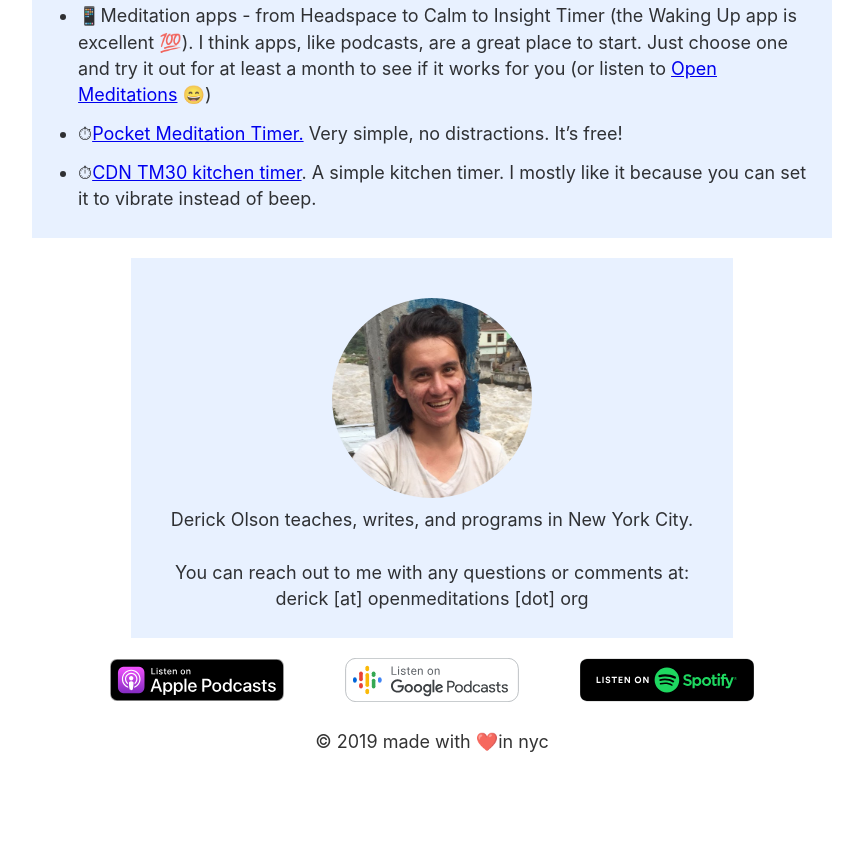
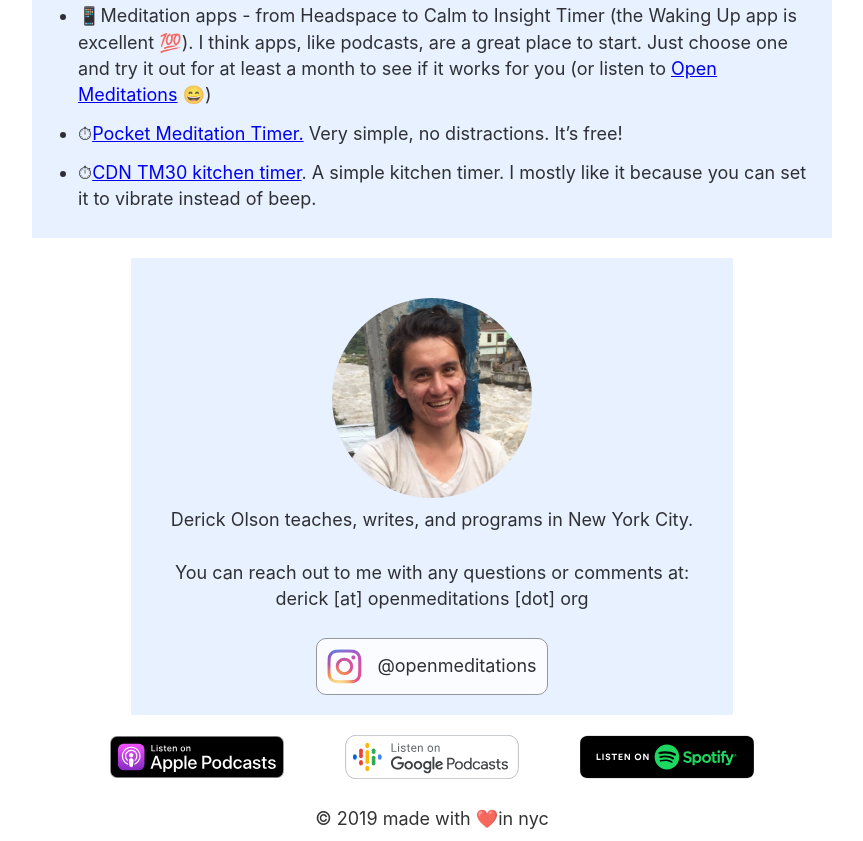
Before and after one commit to dericko/open, a Gatsby site: page / in a window 1280 px wide. Shown: the part 2969-3810 px from the top of the page, without its empty margins (208-1071 px from the left). Before the commit the page ends 3733 px from the top, so only its background shows below. Built offline with nearby package versions, Linux system fonts and the light colour scheme; Gatsby itself is replaced by a stand-in of ours.

Commit message:
add insta icon

```diff
--- a/src/components/badges.js
+++ b/src/components/badges.js
@@ -1,6 +1,7 @@
 import React from "react"
 
 import styles from "./badges.module.css"
+import Image, { INSTAGRAM_ICON } from "./image"
 
 const GoogleBadge = ({ className, dimensions }) => (
   <a
@@ -191,7 +192,32 @@
   </a>
 )
 
-const Badges = ({ primaryOnly }) => {
+export const InstagramBadge = ({ className, dimensions }) => (
+  <a
+    className={className}
+    aria-label="instagram-account"
+    href="https://www.instagram.com/openmeditations"
+    style={{
+      ...dimensions,
+      display: "flex",
+      justifyContent: "center",
+      alignItems: "center",
+      textDecoration: "none",
+      color: "black",
+      backgroundColor: "white",
+      border: "1px solid gray",
+      borderRadius: 10,
+      padding: 10,
+    }}
+  >
+    <div style={{ width: 35, marginRight: 15 }}>
+      <Image imageName={INSTAGRAM_ICON} alt="instagram icon" />
+    </div>
+    <span style={{ fontSize: 18 }}>@openmeditations</span>
+  </a>
+)
+
+export const Badges = ({ primaryOnly }) => {
   const dimensions = primaryOnly
     ? { width: 225, height: 57 }
     : { width: 174, height: 44 }
@@ -205,5 +231,3 @@
     </div>
   )
 }
-
-export default Badges
--- a/src/components/footer.js
+++ b/src/components/footer.js
@@ -1,5 +1,5 @@
 import React from "react"
-import Badges from "./badges"
+import { Badges } from "./badges"
 
 const Footer = () => (
   <footer
--- a/src/components/image.js
+++ b/src/components/image.js
@@ -17,6 +17,7 @@
 export const {
   OM_ICON,
   APPLE_ICON,
+  INSTAGRAM_ICON,
   APPLE_BANNER,
   ABOUT_PHOTO,
   PLAY_ICON,
@@ -24,6 +25,7 @@
 } = {
   OM_ICON: "omIcon",
   APPLE_ICON: "appleIcon",
+  INSTAGRAM_ICON: "instagramIcon",
   APPLE_BANNER: "appleBanner",
   ABOUT_PHOTO: "aboutPhoto",
   PLAY_ICON: "playIcon",
@@ -37,6 +39,13 @@
         omIcon: file(relativePath: { eq: "om-icon.png" }) {
           childImageSharp {
             fluid(maxWidth: 300) {
+              ...GatsbyImageSharpFluid
+            }
+          }
+        }
+        instagramIcon: file(relativePath: { eq: "instagram-icon.png" }) {
+          childImageSharp {
+            fluid(maxWidth: 60) {
               ...GatsbyImageSharpFluid
             }
           }
@@ -95,6 +104,7 @@
   imageName: PropTypes.oneOf([
     OM_ICON,
     APPLE_ICON,
+    INSTAGRAM_ICON,
     APPLE_BANNER,
     ABOUT_PHOTO,
     PLAY_ICON,
--- a/src/components/info-about.js
+++ b/src/components/info-about.js
@@ -1,6 +1,7 @@
 import React from "react"
 
 import Image, { ABOUT_PHOTO } from "./image"
+import { InstagramBadge } from "./badges"
 
 import styles from "./info.module.css"
 
@@ -8,21 +9,25 @@
   <div className={styles.container} style={{ textAlign: "center" }}>
     <div
       className={styles.infoPage}
-      style={{ display: "flex", flexDirection: "column", alignItems: "center", padding: "40px 40px 0" }}
+      style={{
+        display: "flex",
+        flexDirection: "column",
+        alignItems: "center",
+        padding: "40px 40px 0",
+      }}
     >
       <Image
         style={{ width: 200, marginBottom: 9, borderRadius: "50%" }}
         imageName={ABOUT_PHOTO}
         alt="photo of derick"
       />
-      <p>
-        Derick Olson teaches, writes, and programs in New York City.
-      </p>
+      <p>Derick Olson teaches, writes, and programs in New York City.</p>
       <p>
         You can reach out to me with any questions or comments at:
         <br />
         derick [at] openmeditations [dot] org
       </p>
+      <InstagramBadge className={styles.badge} />
     </div>
   </div>
 )
--- a/src/components/info.module.css
+++ b/src/components/info.module.css
@@ -9,3 +9,13 @@
   display: flex;
   justify-content: center;
 }
+
+.badge {
+  margin-bottom: 20px;
+  opacity: 0.8;
+}
+
+.badge:hover {
+  margin-bottom: 20px;
+  opacity: 1;
+}
--- a/src/pages/index.js
+++ b/src/pages/index.js
@@ -7,7 +7,7 @@
 import Info from "../components/info"
 import About from "../components/info-about"
 // import SupportBanner from "../components/supportbanner"
-import Badges from "../components/badges"
+import { Badges } from "../components/badges"
 
 const IndexPage = () => (
   <StaticQuery
```
Also changed, not shown: src/images/instagram-icon.png (added).
